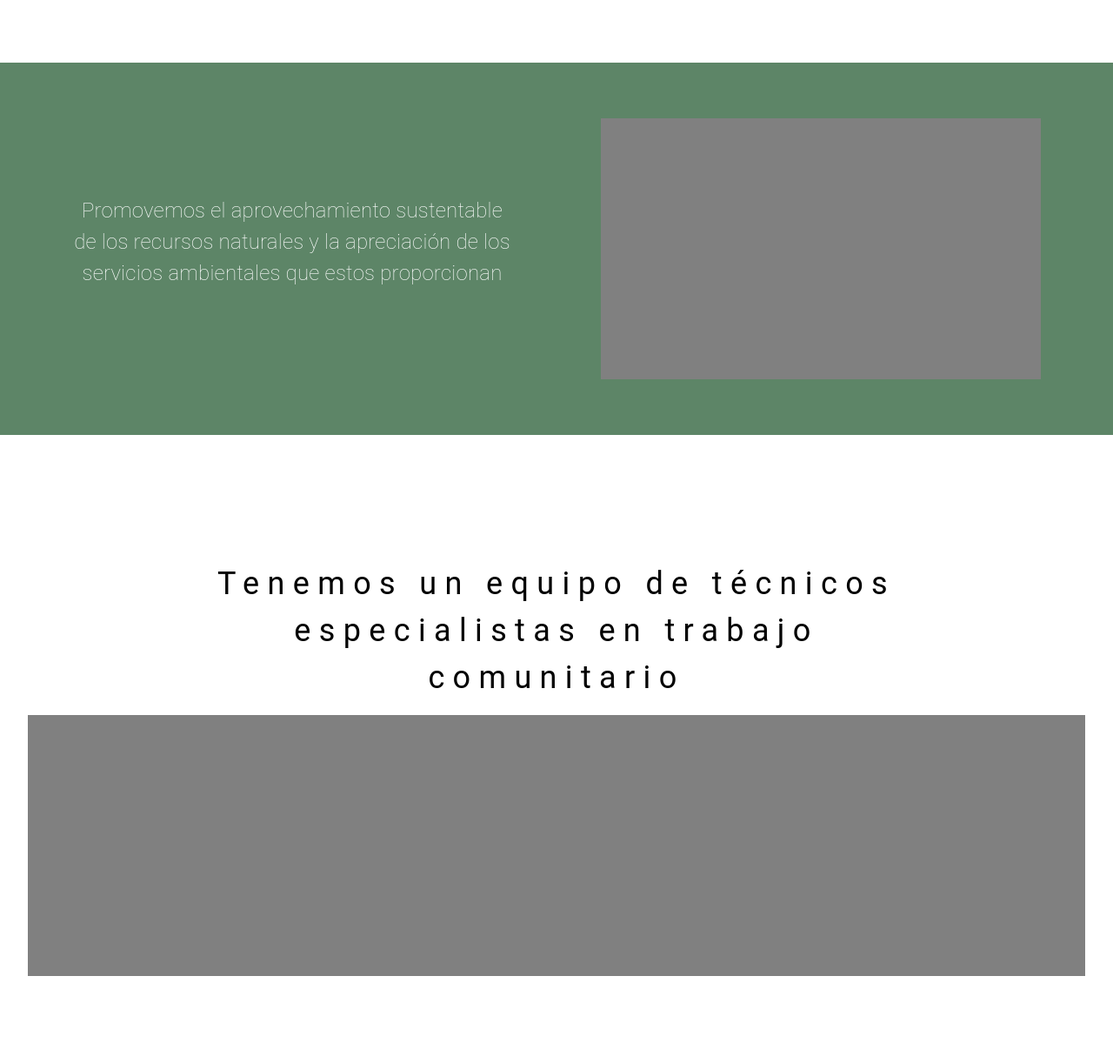
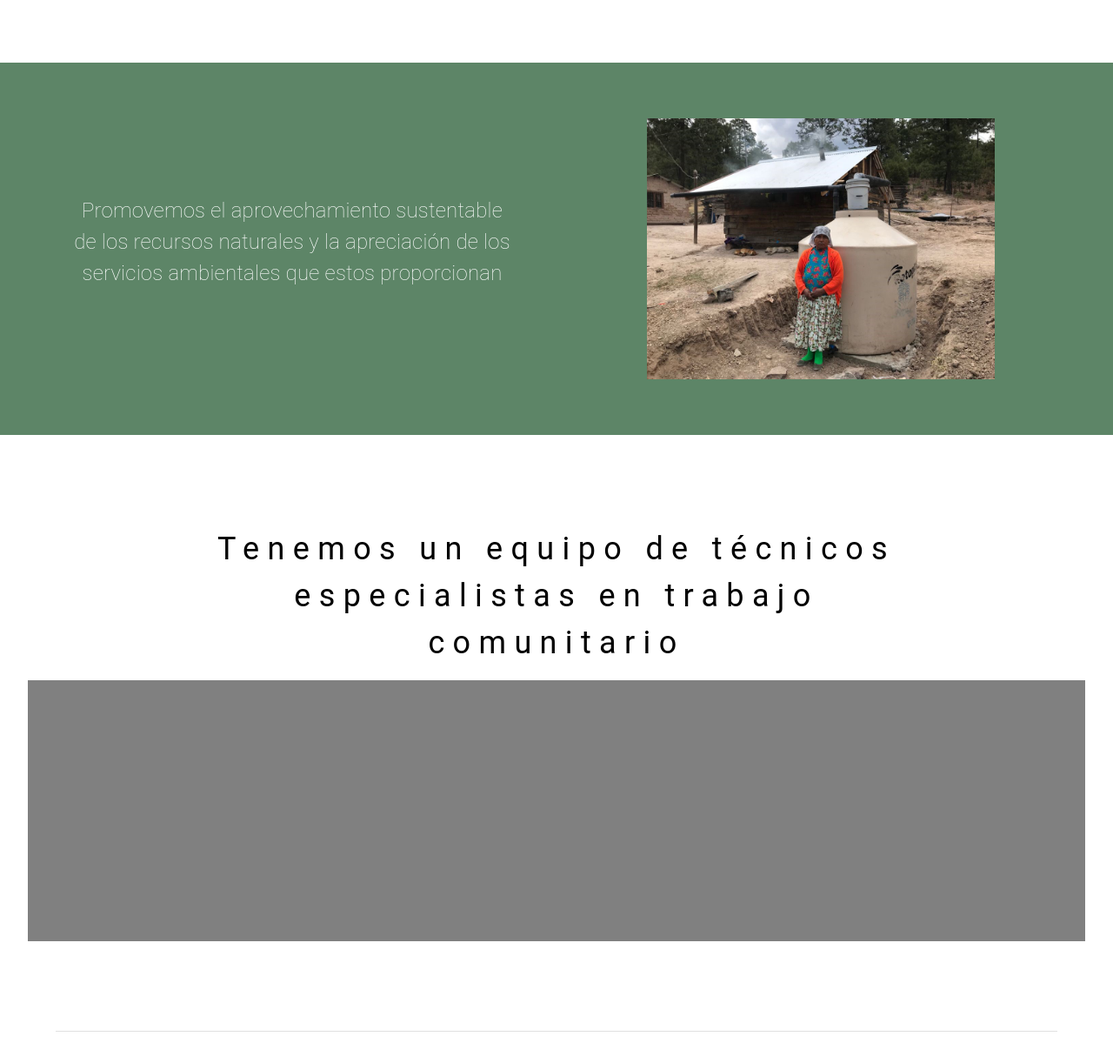
Before and after one commit to cemarv25/formac-web, a Gatsby site: page /nosotros in a window 1280 px wide. Shown: the part 440-1662 px from the top of the page at 87% size. Built offline with nearby package versions, Linux system fonts and the light colour scheme; Gatsby itself is replaced by a stand-in of ours.

Commit message:
added about-2 image

```diff
--- a/static/css/about.css
+++ b/static/css/about.css
@@ -25,16 +25,15 @@
 }
 
 .about-2-img {
-  /* background color and height set to simulate the image */
-  background-color: gray;
+  background-image: url('/img/Francisca_Solis_Despues.jpg');
   height: 300px;
-  background-image: url("");
   background-size: contain;
   background-position: center;
+  background-repeat: no-repeat;
 }
 
 .about-team {
-  padding: 4rem 2rem;
+  padding: 1.5rem 2rem;
 }
 
 .about-team-text {
@@ -47,7 +46,7 @@
   /* background color and height set to simulate the image */
   background-color: gray;
   height: 300px;
-  background-image: url("");
+  background-image: url('');
   background-size: contain;
   background-position: center;
 }
```
Also changed, not shown: static/img/Francisca_Solis_Despues.jpg (added).
